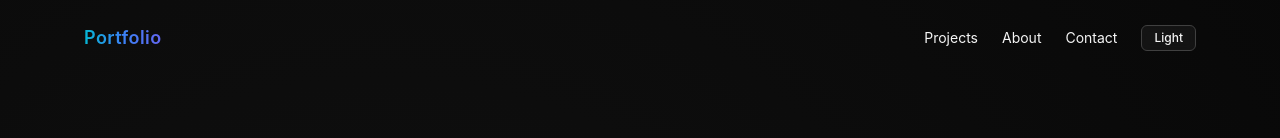
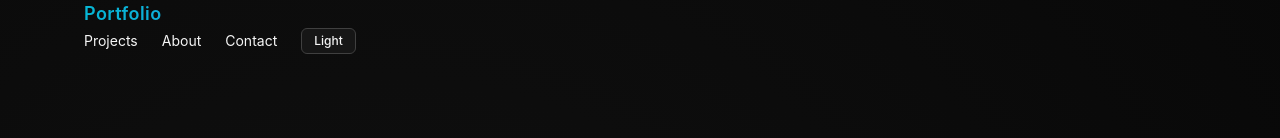
Before and after one commit to Kernel-Hunter/kernel-portfolio, a Next.js app: page / in a window 1280 px wide. Shown: the top 138 px of the page. Built offline with nearby package versions, Linux system fonts and the light colour scheme.

Commit message:
Refactor Header component structure and classes

```diff
--- a/components/Header.jsx
+++ b/components/Header.jsx
@@ -4,14 +4,16 @@ import ThemeToggle from './ThemeToggle';
 
 export default function Header() {
   return (
-    <header className="py-6 flex items-center justify-between">
-      <h1 className="text-lg font-semibold tracking-wide gradient-text">Portfolio</h1>
-      <nav className="flex items-center gap-6 text-sm">
-        <a href="#projects" className="hover:text-cyan-400 transition">Projects</a>
-        <a href="#about" className="hover:text-cyan-400 transition">About</a>
-        <a href="#contact" className="hover:text-cyan-400 transition">Contact</a>
-        <ThemeToggle />
-      </nav>
+    <header className="site-header">
+      <div className="header-inner">
+        <h1 className="text-lg font-semibold tracking-wide gradient-text">Portfolio</h1>
+        <nav className="flex items-center gap-6 text-sm">
+          <a href="#projects" className="nav-link">Projects</a>
+          <a href="#about" className="nav-link">About</a>
+          <a href="#contact" className="nav-link">Contact</a>
+          <ThemeToggle />
+        </nav>
+      </div>
     </header>
   );
 }
```
